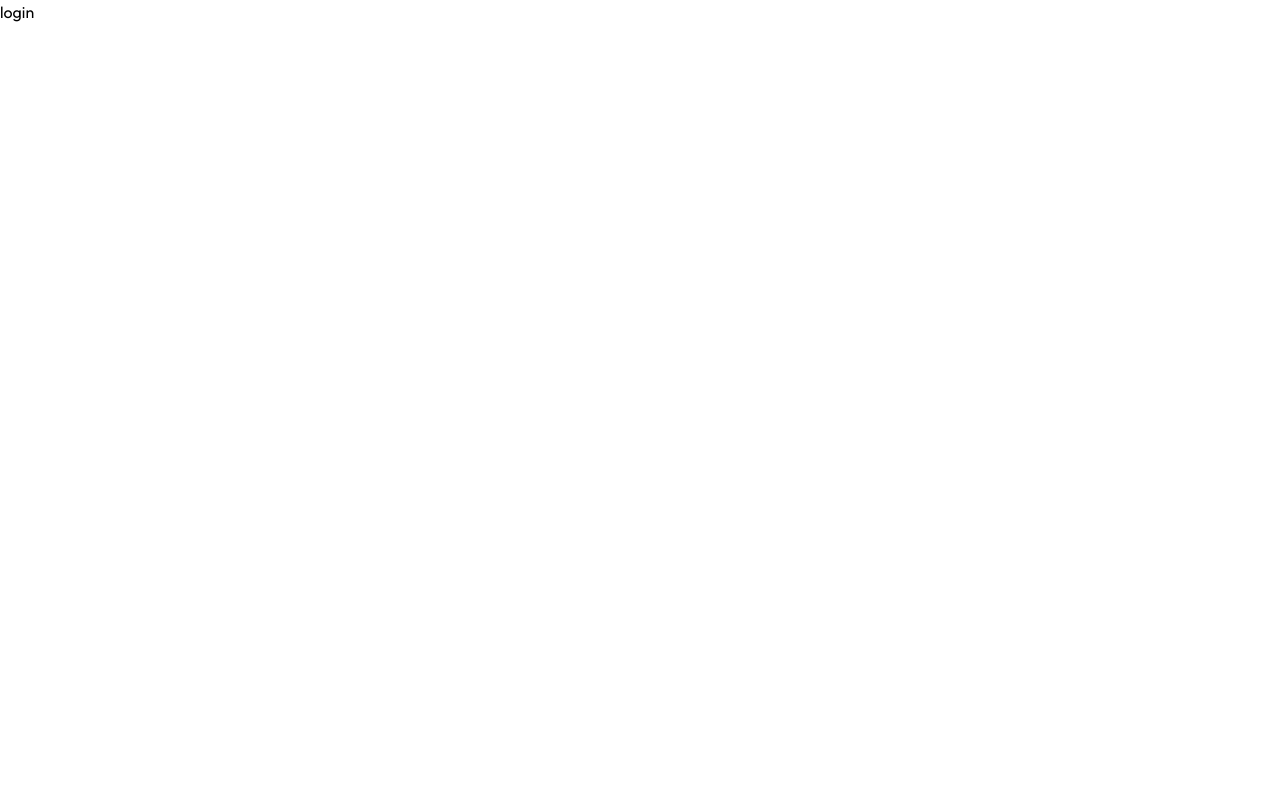
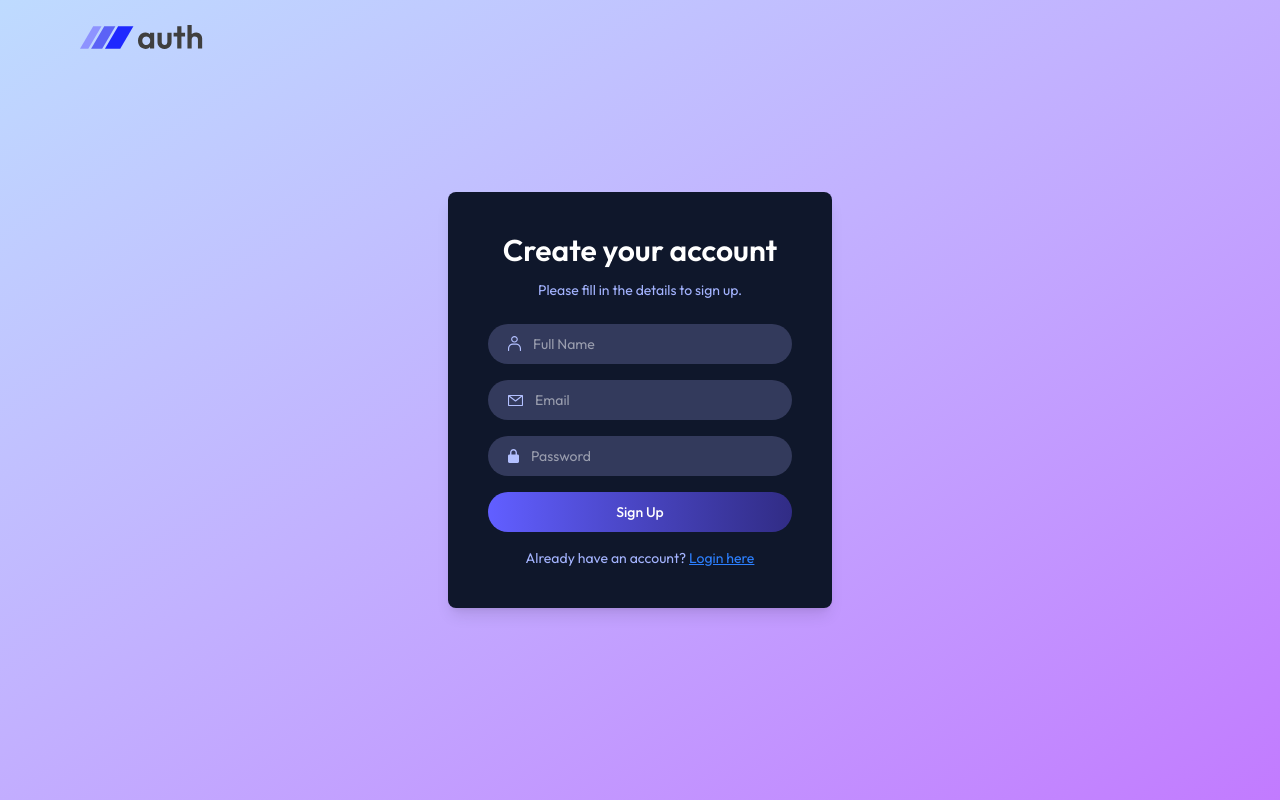
Before and after one commit to DirsanA/mern-auth, a React (Vite) app in the folder client/auth/: page /login in a window 1280 px wide. Built offline with nearby package versions, Linux system fonts and the light colour scheme; a web font is replaced by a local one.

Commit message:
form page for create and signup is done

```diff
--- a/client/auth/src/componets/Header.jsx
+++ b/client/auth/src/componets/Header.jsx
@@ -3,16 +3,26 @@ import { assets } from "../assets/assets";
 
 const Header = () => {
   return (
-    <div>
+    <div className="flex flex-col items-center mt-20 px-4 text-gray-800 text-center">
       <img
         src={assets.header_img}
         alt="Header image"
         className="mb-6 rounded-full w-36 h-36"
       />
-      <h1>
+      <h1 className="flex gap-2 mb-2 font-medium text-xl sm:text-3xl itmes-center">
         Hey Developer{" "}
         <img className="w-8 aspect-square" src={assets.hand_wave} alt="" />
       </h1>
+      <h2 className="mb-4 font-semibold text-3xl sm:text-5xl">
+        Welcome to Our app
+      </h2>
+      <p className="mb-8 max-w-md">
+        lets start with a quick product tour and we will have you up and running
+        in one time{" "}
+      </p>
+      <button className="hover:bg-grey-100 px-8 py-2.5 border border-gray-500 rounded-full transition-all">
+        Get started
+      </button>
     </div>
   );
 };
--- a/client/auth/src/componets/Navbar.jsx
+++ b/client/auth/src/componets/Navbar.jsx
@@ -1,11 +1,18 @@
 import React from "react";
 import { assets } from "../assets/assets.js";
+import { useNavigate } from "react-router-dom";
 
 const Navbar = () => {
+  const navigate = useNavigate();
   return (
     <div className="top-0 absolute flex justify-between items-center p-4 sm:p-6 sm:px-24 w-full">
       <img src={assets.logo} alt="Logo of the page" className="w-28 sm:w-32" />
-      <button className="flex gap-2 hover:bg-gray-100 px-6 py-2 border border-gray-500 rounded-full text-gray-800 transition-all itmes-center">
+      <button
+        onClick={() => {
+          navigate("/login");
+        }}
+        className="flex gap-2 hover:bg-gray-100 px-6 py-2 border border-gray-500 rounded-full text-gray-800 transition-all itmes-center"
+      >
         Login <img src={assets.arrow_icon} alt="Login icon" />
       </button>
     </div>
--- a/client/auth/src/pages/Home.jsx
+++ b/client/auth/src/pages/Home.jsx
@@ -1,10 +1,12 @@
 import React from "react";
 import Navbar from "../componets/Navbar";
+import Header from "../componets/Header";
 
 const Home = () => {
   return (
-    <div>
+    <div className="flex flex-col justify-center items-center bg-[url('/bg_img.png')] bg-cover bg-center min-h-screen">
       <Navbar />
+      <Header />
     </div>
   );
 };
--- a/client/auth/src/pages/Login.jsx
+++ b/client/auth/src/pages/Login.jsx
@@ -1,9 +1,120 @@
-import React from "react";
+import React, { useState } from "react";
+import { assets } from "../assets/assets";
+import { useNavigate } from "react-router-dom";
+const Login = () => {
+  const [state, setState] = useState("Sign Up");
+  const [name, setName] = useState("");
+  const [email, setEmail] = useState("");
+  const [password, setPassword] = useState("");
+  const navigate = useNavigate();
 
-const Login = () => {
   return (
-    <div>
-      <div>login</div>
+    <div className="flex justify-center items-center bg-gradient-to-br from-blue-200 to-purple-400 px-6 sm:px-0 min-h-screen">
+      {/* Logo */}
+      <img
+        src={assets.logo}
+        alt="Logo"
+        className="top-4 left-5 sm:left-20 absolute w-28 sm:w-32 cursor-pointer"
+      />
+
+      {/* Card */}
+      <div className="bg-slate-900 shadow-lg p-10 rounded-lg w-full sm:w-96 text-indigo-300 text-sm">
+        <h2 className="mb-3 font-semibold text-white text-3xl text-center">
+          {state === "Sign Up"
+            ? "Create your account"
+            : "Login to your account"}
+        </h2>
+        <p className="mb-6 text-sm text-center">
+          {state === "Sign Up"
+            ? "Please fill in the details to sign up."
+            : "Please enter your credentials to log in."}
+        </p>
+
+        {/* Form */}
+        <form>
+          {/* Show Full Name only on Sign Up */}
+          {state === "Sign Up" && (
+            <div className="flex items-center gap-3 bg-[#333A5C] mb-4 px-5 py-2.5 rounded-full w-full">
+              <img src={assets.person_icon} alt="Person" />
+              <input
+                type="text"
+                placeholder="Full Name"
+                value={name}
+                onChange={(e) => setName(e.target.value)}
+                required
+                className="bg-transparent outline-none w-full text-white"
+              />
+            </div>
+          )}
+
+          <div className="flex items-center gap-3 bg-[#333A5C] mb-4 px-5 py-2.5 rounded-full w-full">
+            <img src={assets.mail_icon} alt="Mail" />
+            <input
+              type="email"
+              placeholder="Email"
+              value={email}
+              onChange={(e) => setEmail(e.target.value)}
+              required
+              className="bg-transparent outline-none w-full text-white"
+            />
+          </div>
+
+          <div className="flex items-center gap-3 bg-[#333A5C] mb-4 px-5 py-2.5 rounded-full w-full">
+            <img src={assets.lock_icon} alt="Lock" />
+            <input
+              type="password"
+              placeholder="Password"
+              value={password}
+              onChange={(e) => setPassword(e.target.value)}
+              required
+              className="bg-transparent outline-none w-full text-white"
+            />
+          </div>
+
+          {/* Forgot Password (Login only) */}
+          {state === "Login" && (
+            <p
+              className="mb-4 text-indigo-500 hover:underline cursor-pointer"
+              onClick={function () {
+                navigate("/reset-password");
+              }}
+            >
+              Forgot password?
+            </p>
+          )}
+
+          {/* Submit Button */}
+          <button
+            type="submit"
+            className="bg-gradient-to-r from-indigo-500 to-indigo-900 py-2.5 rounded-full w-full font-medium text-white"
+          >
+            {state}
+          </button>
+
+          {/* Switch between Sign Up and Login */}
+          {state === "Sign Up" ? (
+            <p className="mt-4 text-center">
+              Already have an account?{" "}
+              <span
+                className="text-blue-500 underline cursor-pointer"
+                onClick={() => setState("Login")}
+              >
+                Login here
+              </span>
+            </p>
+          ) : (
+            <p className="mt-4 text-center">
+              Don’t have an account?{" "}
+              <span
+                className="text-blue-500 underline cursor-pointer"
+                onClick={() => setState("Sign Up")}
+              >
+                Sign Up
+              </span>
+            </p>
+          )}
+        </form>
+      </div>
     </div>
   );
 };
```
